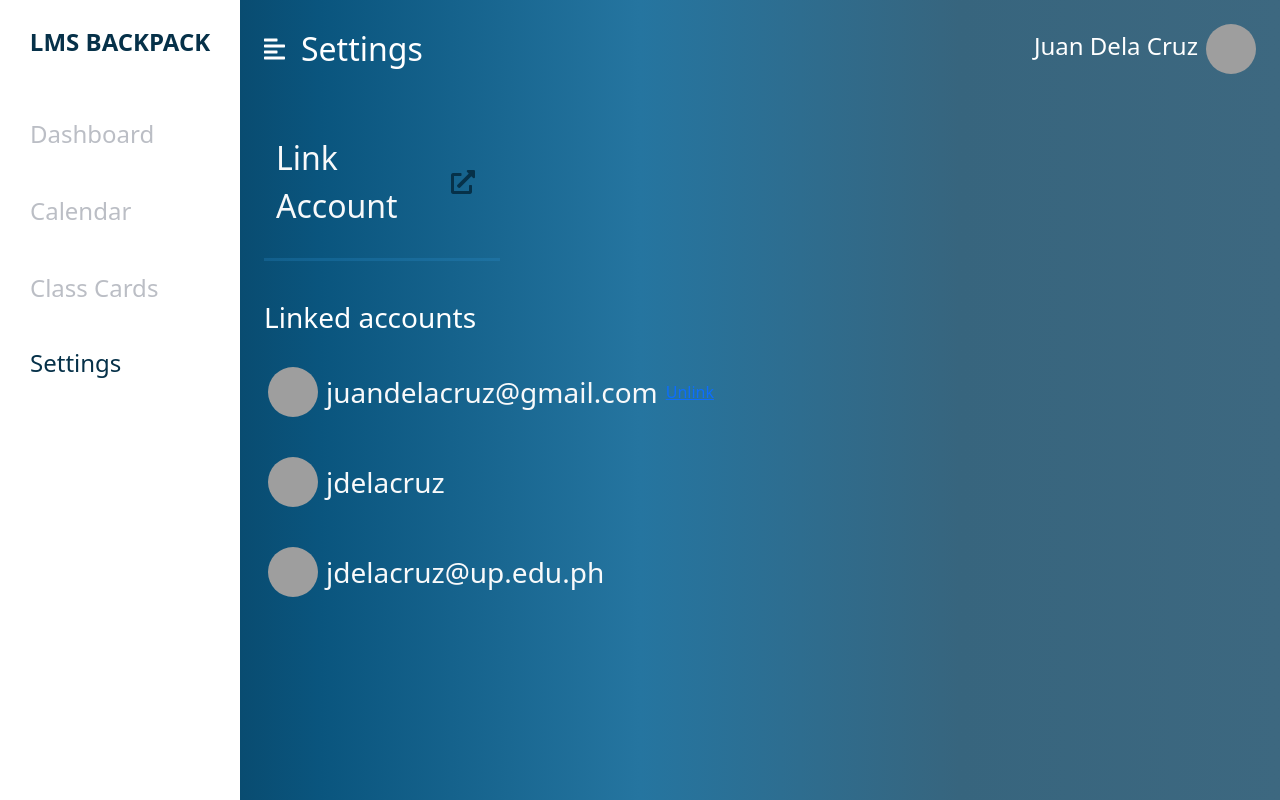
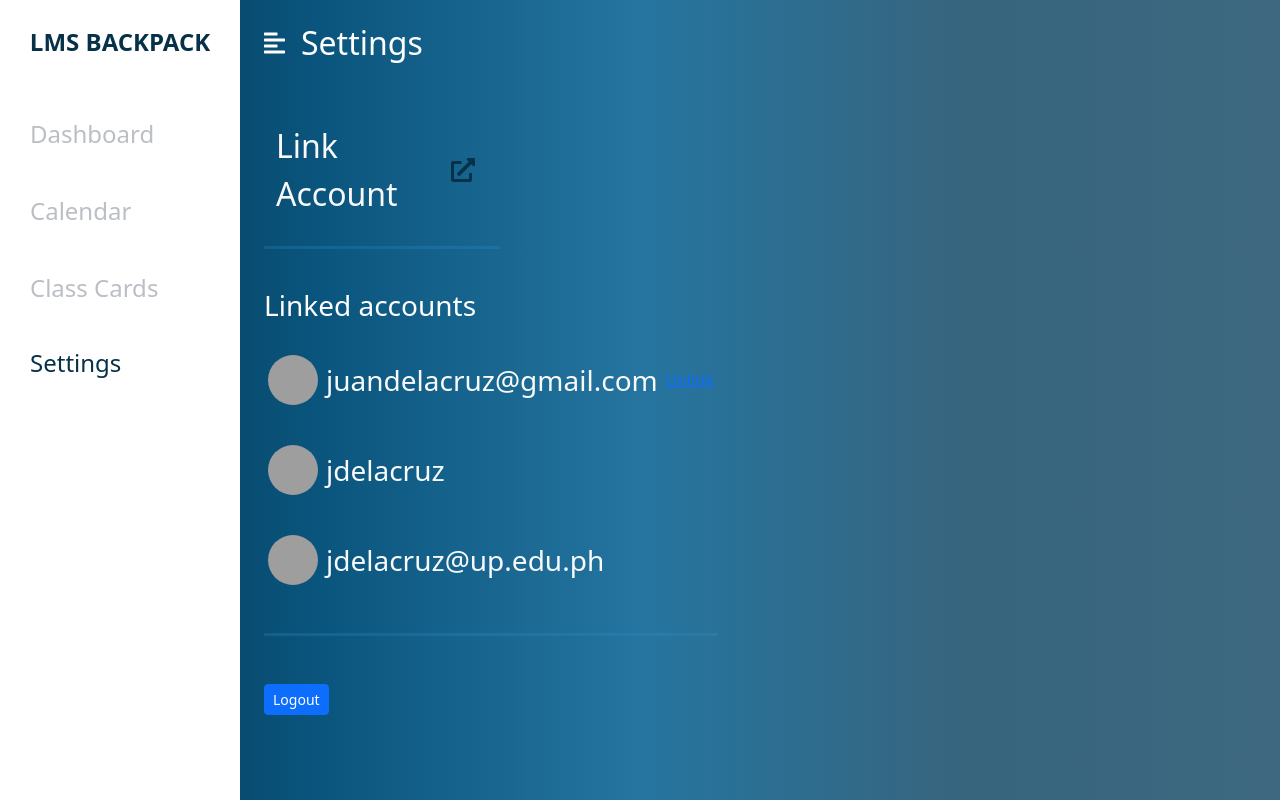
Before and after one commit to Jian-Wuyou/cs192-2223-group5, a Flask app: page /settings in a window 1280 px wide. Run offline with Flask 2, Linux system fonts and the light colour scheme; parts of the project's set-up code (start-up, migrations or seed data) failed here and were passed over; some libraries are stand-ins or nearby versions; grey boxes are pictures that could not be loaded.

Commit message:
feat: Logout button in settings + removal of name+pic upper right corner

```diff
--- a/static/styles/base.css
+++ b/static/styles/base.css
@@ -43,15 +43,6 @@ h2,
   );
 }
 
-.profile-image {
-  background-image: url(https://m.media-amazon.com/images/M/MV5BOTg4N2Y3ZDEtN2I5MS00YjcyLThkZjUtZDMzZGFlYmNlZjc1XkEyXkFqcGdeQXVyNDUxNjc5NjY@._V1_.jpg);
-
-  background-size: cover;
-  background-position: center;
-
-  height: 50px;
-  width: 50px;
-}
 
 .uvle-image {
   background-image: url(https://uvle.upd.edu.ph/pluginfile.php/1/core_admin/logocompact/300x300/1677722115/logo-uvle-min-1024x1024.png);
--- a/templates/lms/base-logged-in.html
+++ b/templates/lms/base-logged-in.html
@@ -56,13 +56,6 @@
                 aria-label="Toggle navigation">
                 <span class="navbar-toggler-icon"></span>
             </button>
-
-            <ul class="navbar-nav ms-auto mb-2 mb-lg-0">
-                <h2 class="fs-4 m-2">Juan Dela Cruz</h2>
-                <div class="rounded-circle profile-image m-0">
-                    &nbsp;
-                </div>
-            </ul>
         </nav>
         <!-- End Navbar -->
 
--- a/templates/lms/settings.html
+++ b/templates/lms/settings.html
@@ -45,9 +45,17 @@
                 </div>
                 <p class="fs-3 m-2 text-light">jdelacruz@up.edu.ph</p>
             </div>
+            <hr/>
         </div>
     </div>
 </div>
+
+<button type ="button"
+                class="m-4 btn btn-primary btn-sm"
+                onClick="">Logout
+</button>
+
+
 {% endblock %}
 {% block scripts %}
 <script>
```
